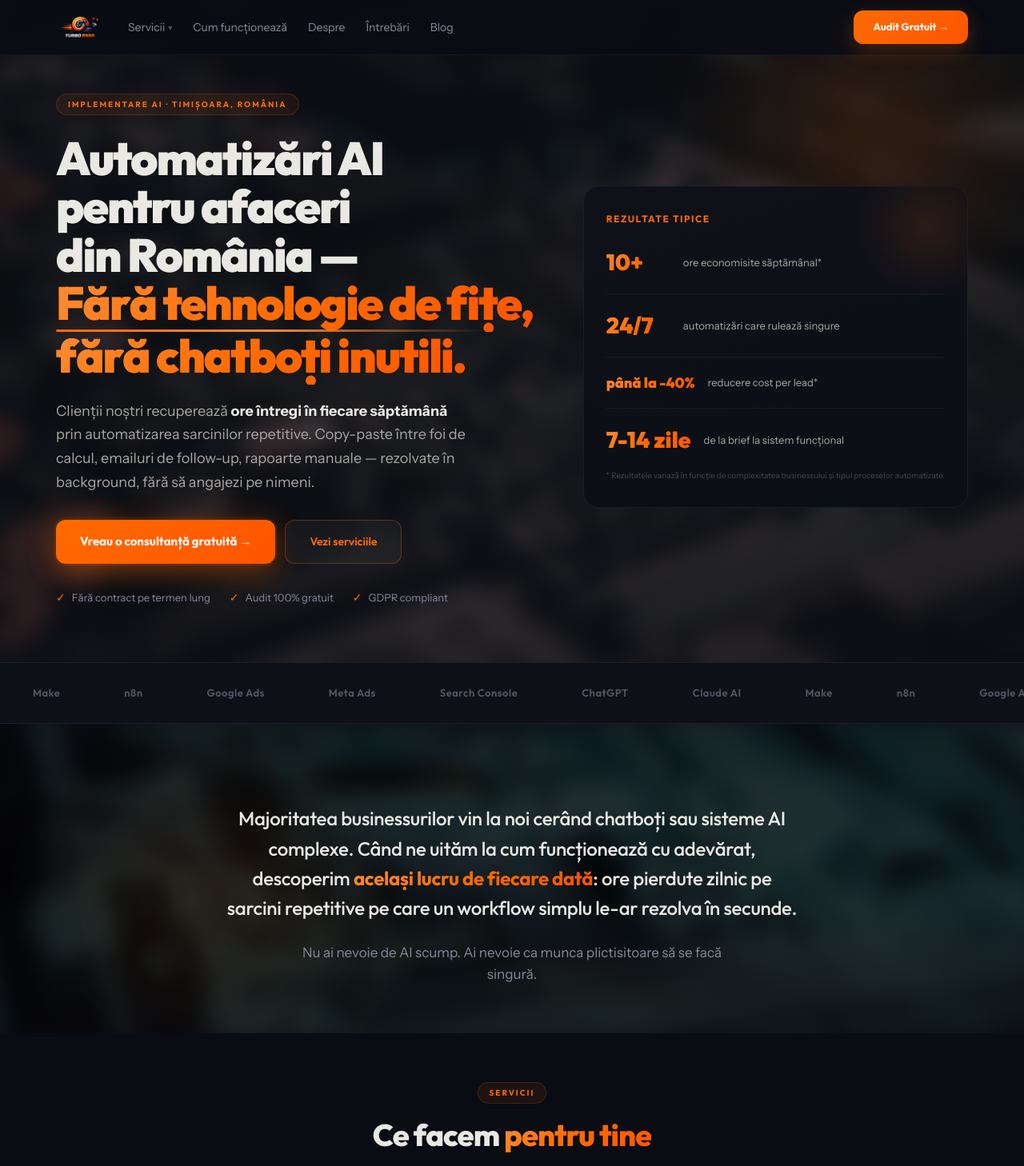
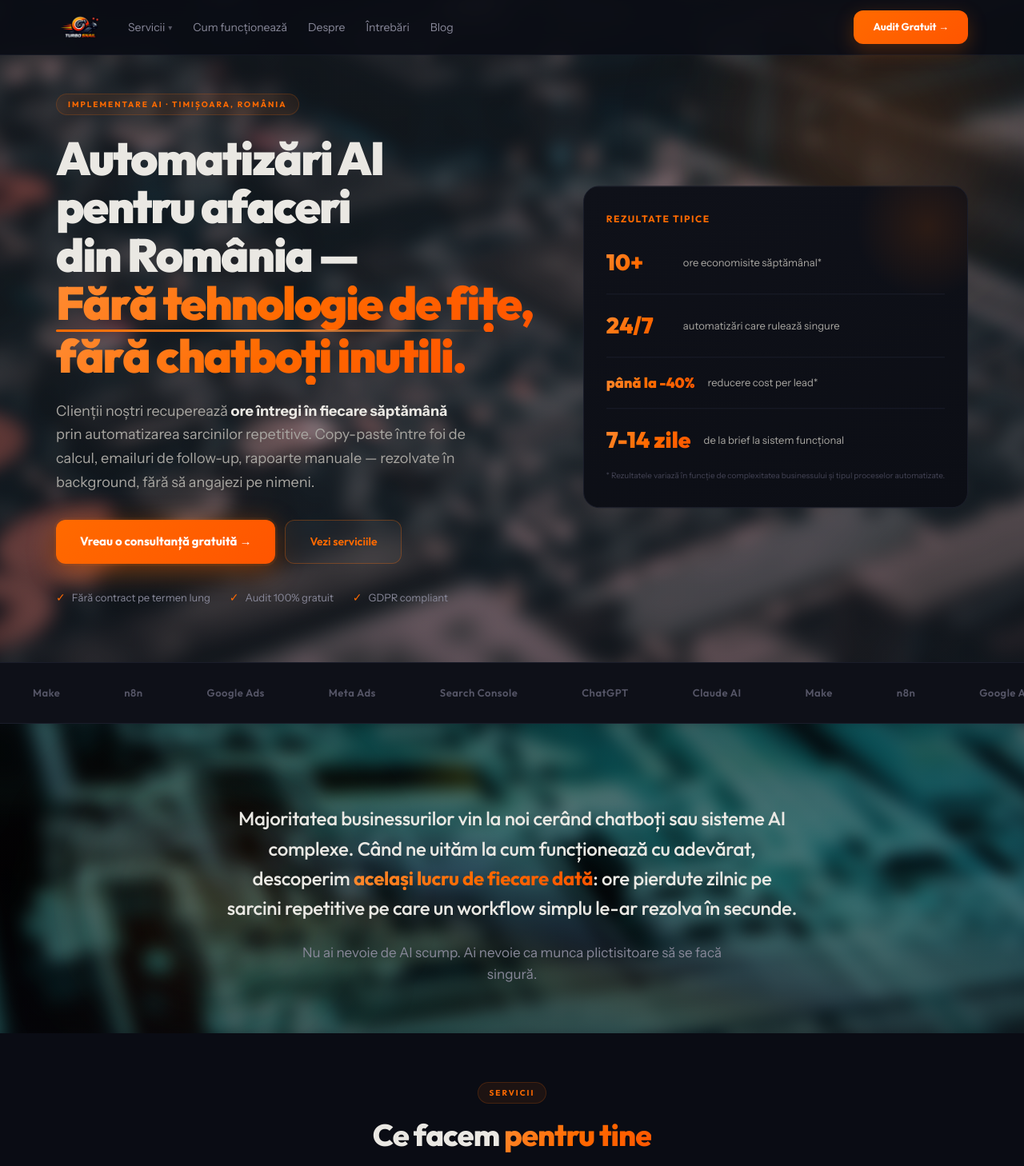
Before and after one commit to danielmoldovan1-create/turbosnail, a Next.js app: page / in a window 1280 px wide. Shown: the top 1458 px of the page at 80% size. Built offline with nearby package versions, Linux system fonts and the light colour scheme.

Commit message:
fix: background images mai vizibile ~40%

```diff
--- a/app/home-client.tsx
+++ b/app/home-client.tsx
@@ -36,12 +36,12 @@ function BgImage({ src }: { src: string }) {
         style={{
           position: "absolute", inset: 0, width: "100%", height: "100%",
           objectFit: "cover", objectPosition: "center",
-          filter: "blur(12px) saturate(0.8) brightness(0.35)",
+          filter: "blur(10px) saturate(0.9) brightness(0.65)",
           transform: "scale(1.06)",
         }}
       />
       {/* dark overlay for text readability */}
-      <div style={{ position: "absolute", inset: 0, background: "linear-gradient(180deg, rgba(10,12,20,0.45) 0%, rgba(10,12,20,0.2) 50%, rgba(10,12,20,0.5) 100%)" }} />
+      <div style={{ position: "absolute", inset: 0, background: "linear-gradient(180deg, rgba(10,12,20,0.25) 0%, rgba(10,12,20,0.1) 50%, rgba(10,12,20,0.3) 100%)" }} />
       {/* orange accent glow */}
       <div style={{ position: "absolute", top: "-10%", right: "-5%", width: 500, height: 500, background: "radial-gradient(circle, rgba(255,106,0,0.2) 0%, transparent 65%)", filter: "blur(70px)", borderRadius: "50%" }} />
     </div>
@@ -58,11 +58,11 @@ function BgImageMid({ src }: { src: string }) {
         style={{
           position: "absolute", inset: 0, width: "100%", height: "100%",
           objectFit: "cover", objectPosition: "center",
-          filter: "blur(14px) saturate(0.7) brightness(0.3)",
+          filter: "blur(10px) saturate(0.9) brightness(0.6)",
           transform: "scale(1.06)",
         }}
       />
-      <div style={{ position: "absolute", inset: 0, background: "linear-gradient(180deg, rgba(10,12,20,0.5) 0%, rgba(10,12,20,0.25) 50%, rgba(10,12,20,0.55) 100%)" }} />
+      <div style={{ position: "absolute", inset: 0, background: "linear-gradient(180deg, rgba(10,12,20,0.3) 0%, rgba(10,12,20,0.12) 50%, rgba(10,12,20,0.35) 100%)" }} />
       <div style={{ position: "absolute", bottom: "-10%", left: "5%", width: 400, height: 400, background: "radial-gradient(circle, rgba(255,106,0,0.15) 0%, transparent 65%)", filter: "blur(80px)", borderRadius: "50%" }} />
     </div>
   );
```
